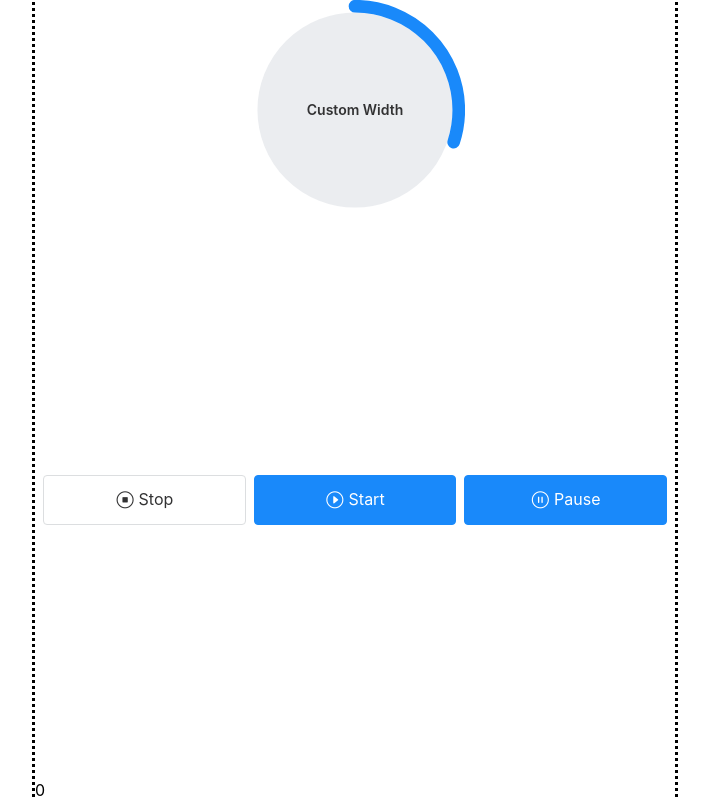
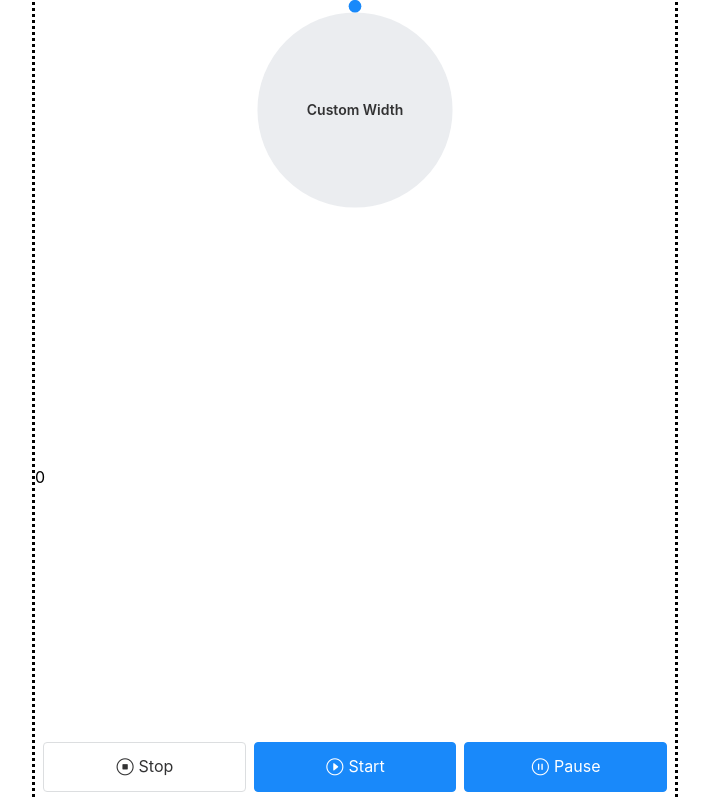
Before and after one commit to d-kuznetsov/wpb, a Vue app: page / in a window 1280 px wide. Shown: the whole page, without its empty margins (285-994 px from the left). Built offline with nearby package versions, Linux system fonts and the light colour scheme.

Commit message:
use iterator

```diff
--- a/src/App.vue
+++ b/src/App.vue
@@ -1,6 +1,7 @@
 <script>
-import { ref } from 'vue';
+import { ref, watch } from 'vue';
 import settings from './lib/settings';
+import { ExserciseIterator } from './lib';
 import Circle from './components/progress/Circle.vue';
 import ControlPanel from './components/ControlPanel.vue';
 
@@ -29,10 +30,33 @@ export default {
       toggleLock();
     };
 
+    const ei = new ExserciseIterator(settings.sets);
+
+    const rate = 100;
+    const currentRate = ref(0);
+    const getRateStep = (sec) => {
+      return (rate * settings.tick) / sec;
+    };
+    let rateStep = getRateStep(ei.next().value);
+
+    watch(tick, () => {
+      currentRate.value += rateStep;
+      if (currentRate.value > rate) {
+        const it = ei.next();
+        if (it.done) {
+          toggleLock();
+          return;
+        }
+        rateStep = getRateStep(it.value);
+        currentRate.value = 0;
+      }
+    });
+
     return {
       toggleLock,
       onPause,
-      tick,
+      rate,
+      currentRate,
     };
   },
 };
@@ -40,7 +64,8 @@ export default {
 
 <template>
   <div class="App">
-    <Circle />
+    <Circle :rate="rate" :current-rate="currentRate" />
+    {{ currentRate }}
     <ControlPanel @pause="onPause" />
     {{ tick }}
   </div>
--- a/src/components/progress/Circle.vue
+++ b/src/components/progress/Circle.vue
@@ -2,6 +2,16 @@
 import { Circle } from 'vant';
 
 export default {
+  props: {
+    rate: {
+      type: Number,
+      default: 100,
+    },
+    currentRate: {
+      type: Number,
+      default: 0,
+    },
+  },
   components: {
     Circle,
   },
@@ -14,8 +24,8 @@ export default {
     <Circle
       fill="#ebedf0"
       size="220px"
-      current-rate="30"
-      rate="30"
+      :current-rate="currentRate"
+      :rate="rate"
       :stroke-width="60"
       text="Custom Width"
     />
```
